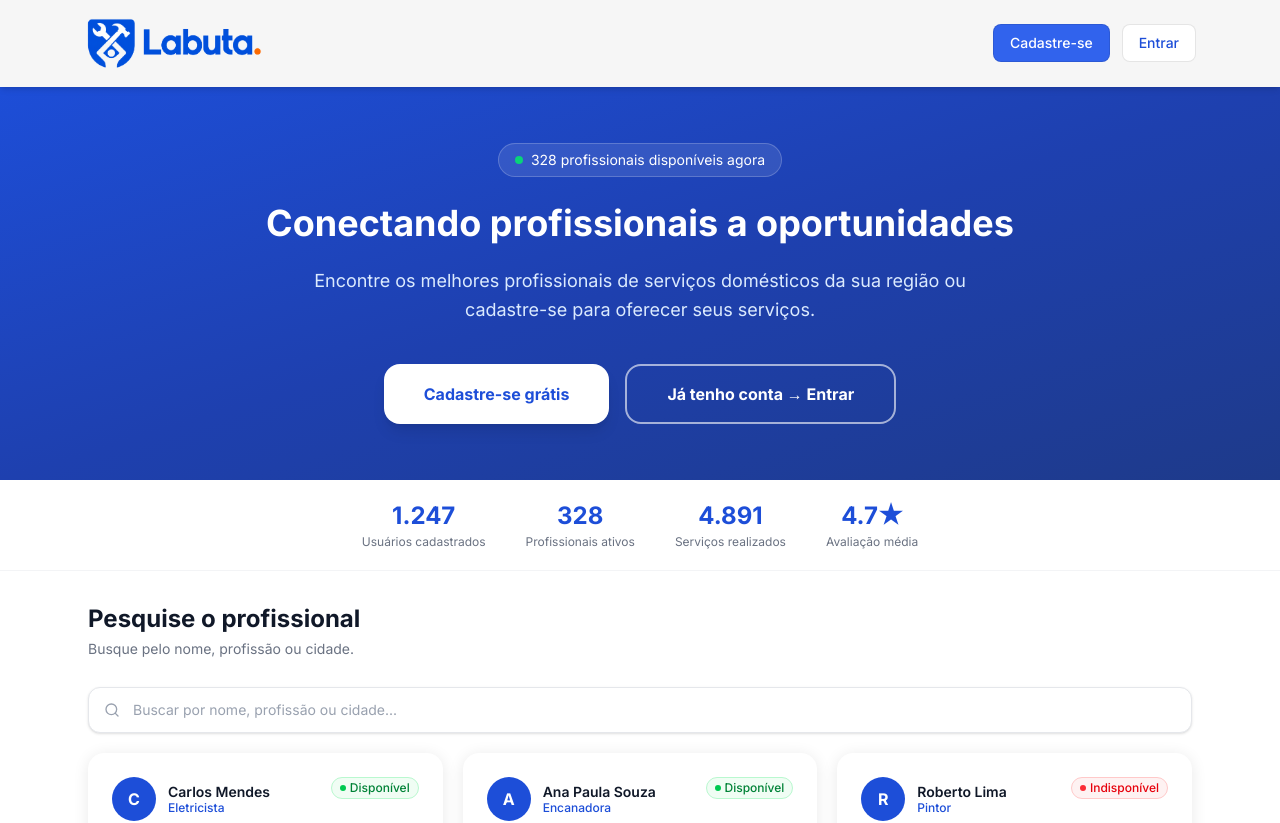
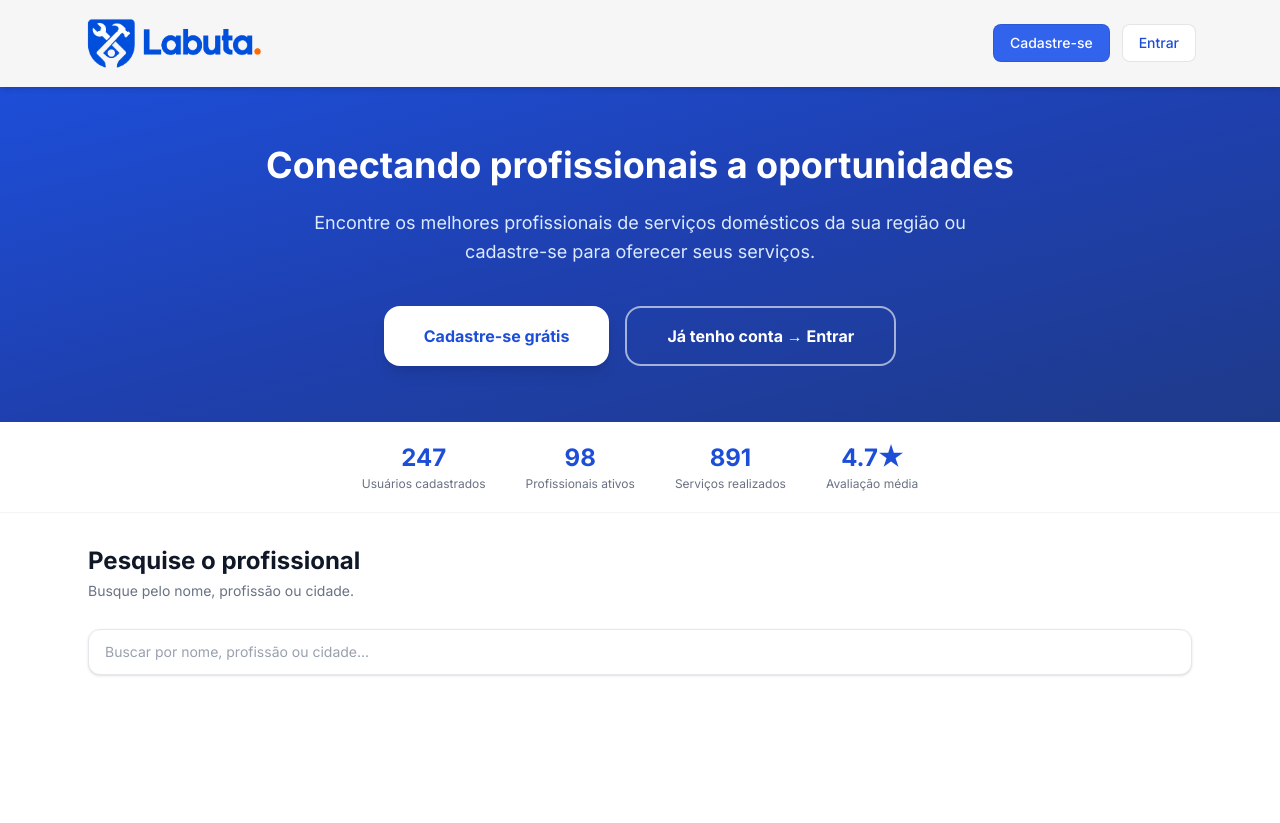
Before and after one commit to erynaldo/Labuta-ui, a React (Vite) app: page / in a window 1280 px wide. Shown: the top 823 px of the page. After the commit the page ends 800 px from the top, so only its background shows below. Built offline with nearby package versions, Linux system fonts and the light colour scheme.

Commit message:
add input pesquisar profissional

```diff
--- a/src/pages/HomePage.tsx
+++ b/src/pages/HomePage.tsx
@@ -14,10 +14,10 @@ export function HomePage({ navigate }: { navigate: (p: Page) => void }) {
 
             <section className="bg-gradient-to-br from-[#1D4ED8] via-[#1E40AF] to-[#1e3a8a] text-white py-14 px-6">
                 <div className="max-w-4xl mx-auto text-center">
-                    <div className="inline-flex items-center gap-2 bg-white/10 border border-white/20 rounded-full px-4 py-1.5 text-sm mb-6">
+                    {/* <div className="inline-flex items-center gap-2 bg-white/10 border border-white/20 rounded-full px-4 py-1.5 text-sm mb-6">
                         <span className="w-2 h-2 rounded-full bg-green-400 animate-pulse" />
                         328 profissionais disponíveis agora
-                    </div>
+                    </div> */}
 
                     <h1 className="text-4xl font-bold leading-tight mb-5">
                         Conectando profissionais a oportunidades
@@ -46,9 +46,9 @@ export function HomePage({ navigate }: { navigate: (p: Page) => void }) {
             <div className="bg-white border-b border-gray-100 py-5">
                 <div className="max-w-6xl mx-auto px-6 flex flex-wrap justify-center gap-10 text-center">
                     {[
-                        ["1.247", "Usuários cadastrados"],
-                        ["328", "Profissionais ativos"],
-                        ["4.891", "Serviços realizados"],
+                        ["247", "Usuários cadastrados"],
+                        ["98", "Profissionais ativos"],
+                        ["891", "Serviços realizados"],
                         ["4.7★", "Avaliação média"],
                     ].map(([number, label]) => (
                         <div key={label}>
@@ -68,10 +68,19 @@ export function HomePage({ navigate }: { navigate: (p: Page) => void }) {
                         Busque pelo nome, profissão ou cidade.
                     </p>
                 </div>
-                <ProfessionalsSection onSaibaMais={setSelectedProf} />
+                {/* <ProfessionalsSection onSaibaMais={setSelectedProf} /> */}
+                <div className="flex flex-col gap-5 mt-3">
+                    <div className="relative">
+                        <input
+                            type="text"
+                            className="w-full border border-gray-200 rounded-xl pl-4 pr-4 py-3 text-sm bg-white focus:outline-none focus:ring-2 focus:ring-[#1D4ED8]/30 focus:border-[#1D4ED8] transition-all placeholder:text-gray-400 shadow-sm"
+                            placeholder="Buscar por nome, profissão ou cidade..."
+                        />
+                    </div>
+                </div>
             </main>
 
-            <SiteFooter navigate={navigate} />
+            {/* <SiteFooter navigate={navigate} /> */}
 
             {selectedProf && (
                 <ModalOverlay onClose={() => setSelectedProf(null)}>
```
